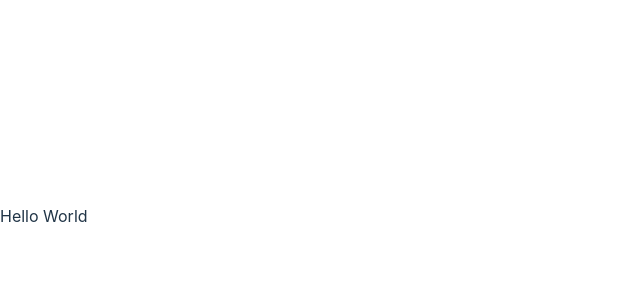
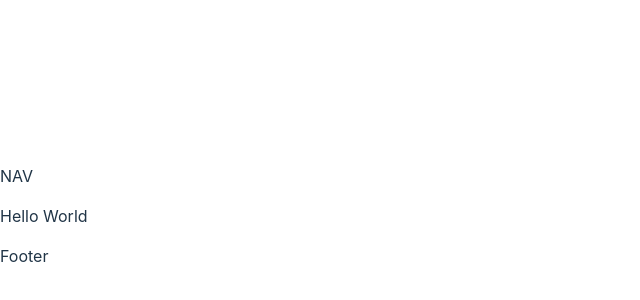
Before and after one commit to Leonardo-Luz/google-books-website, a React (Vite) app: page / in a window 1280 px wide. Shown: the part 184-484 px from the top of the page, without its empty margins (0-640 px from the left). Built offline with nearby package versions, Linux system fonts and the light colour scheme.

Commit message:
[feat] added nav and footer to app

```diff
--- a/src/App.tsx
+++ b/src/App.tsx
@@ -1,12 +1,17 @@
 import { Outlet } from 'react-router-dom'
 import './App.css'
+
+import { Nav } from './components/Nav.component'
+import { Footer } from './components/Footer.component'
 
 function App() {
   return (
     <>
+      <Nav />
 
       <Outlet />
 
+      <Footer />
     </>
   )
 }
```
